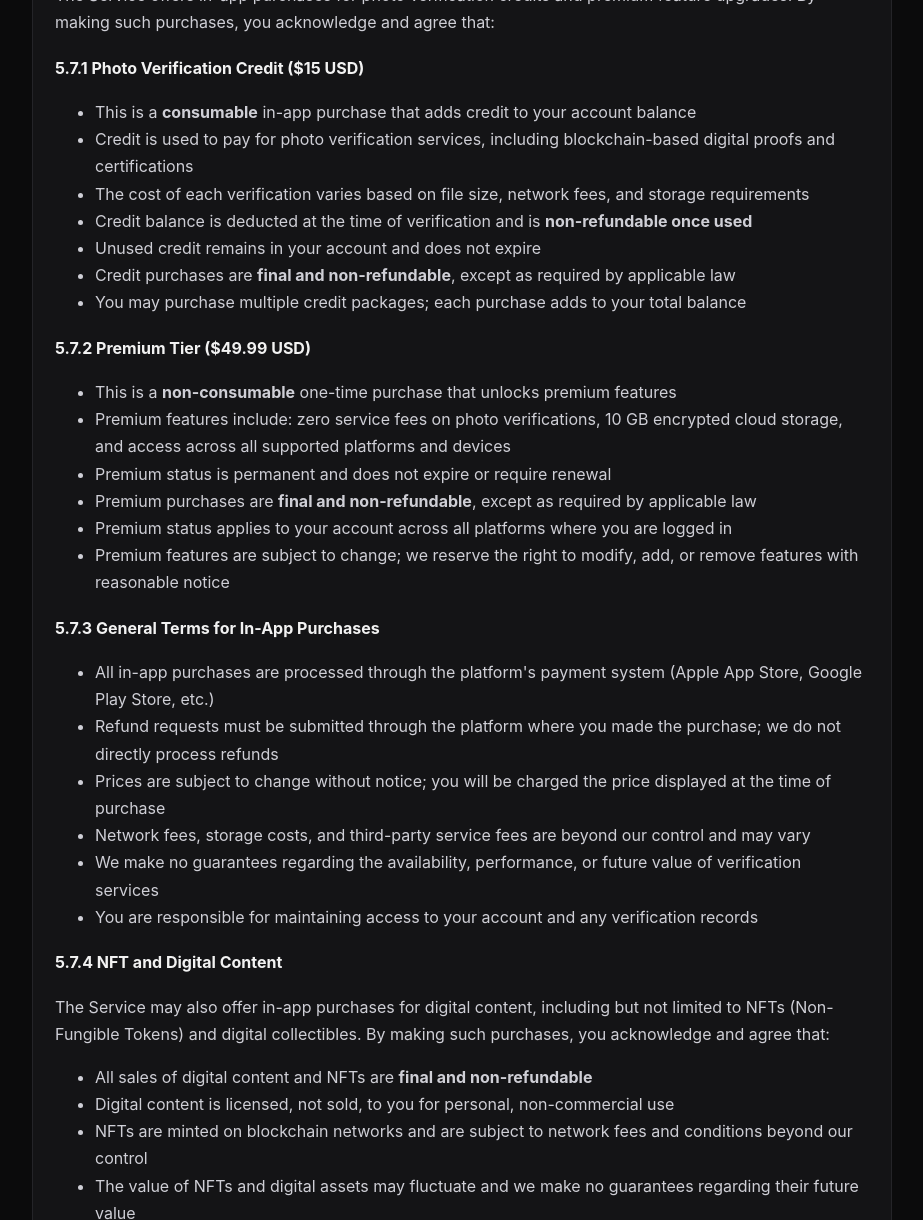
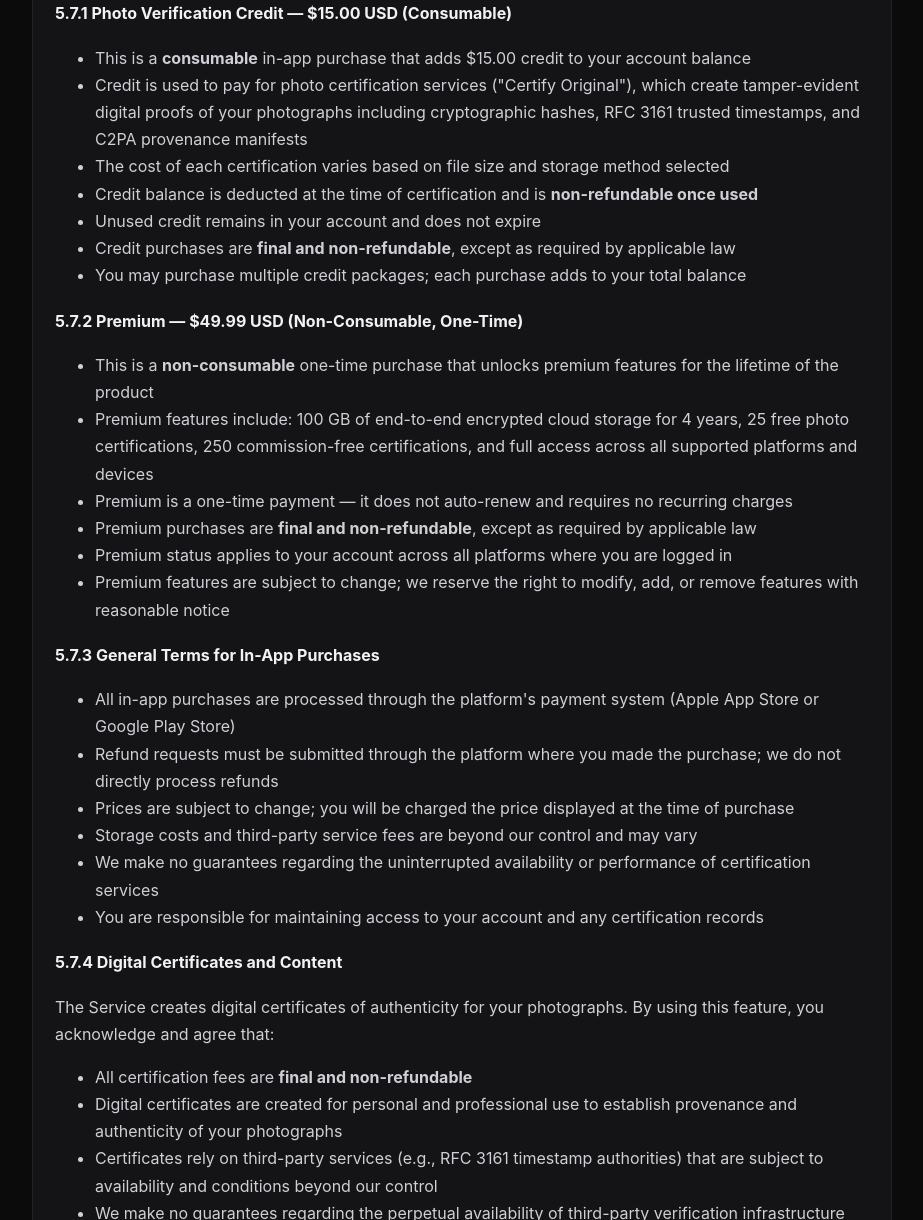
Before and after one commit to viktorvishyn369/Server-Public, a plain HTML site: page docs/terms.html in a window 1280 px wide. Shown: the part 2502-3722 px from the top of the page, without its empty margins (178-1101 px from the left). Drawn offline with Linux system fonts and the light colour scheme.

Commit message:
Update docs: precise / payment info, remove blockchain refs, fix expired sub DB persistence + admin display

```diff
--- a/docs/terms.html
+++ b/docs/terms.html
@@ -62,7 +62,7 @@
         <p>StealthCloud mode and certain premium features require a paid subscription. Subscription plans, pricing, and storage limits are displayed in the application prior to purchase.</p>
 
         <h3>5.2 Billing and Payment Processing</h3>
-        <p>Subscriptions and in-app purchases are billed through the platform where you obtained the application (e.g., app stores, desktop application, or blockchain payment processors). All payments are processed by these third-party platforms according to their respective terms and policies. StealthLynk, US does not directly process payment card information.</p>
+        <p>Subscriptions and in-app purchases are billed through the platform where you obtained the application (e.g., Apple App Store, Google Play Store). All payments are processed by these third-party platforms according to their respective terms and policies. StealthLynk, US does not directly process payment card information.</p>
 
         <h3>5.3 Auto-Renewal</h3>
         <div class="warning">
@@ -90,7 +90,6 @@
         <ul>
           <li><strong>Mobile:</strong> Your device's app store subscription settings (not within the app itself)</li>
           <li><strong>Desktop:</strong> The subscription management section within the application</li>
-          <li><strong>Blockchain Payments:</strong> Subscriptions purchased via cryptocurrency do not auto-renew and must be manually renewed</li>
         </ul>
         <p>Deleting the application does not cancel your subscription. You must explicitly cancel through the appropriate platform.</p>
 
@@ -100,22 +99,22 @@
         <h3>5.7 In-App Purchases (Photo Verification and Premium Features)</h3>
         <p>The Service offers in-app purchases for photo verification credits and premium feature upgrades. By making such purchases, you acknowledge and agree that:</p>
 
-        <h4>5.7.1 Photo Verification Credit ($15 USD)</h4>
+        <h4>5.7.1 Photo Verification Credit — $15.00 USD (Consumable)</h4>
         <ul>
-          <li>This is a <strong>consumable</strong> in-app purchase that adds credit to your account balance</li>
-          <li>Credit is used to pay for photo verification services, including blockchain-based digital proofs and certifications</li>
-          <li>The cost of each verification varies based on file size, network fees, and storage requirements</li>
-          <li>Credit balance is deducted at the time of verification and is <strong>non-refundable once used</strong></li>
+          <li>This is a <strong>consumable</strong> in-app purchase that adds $15.00 credit to your account balance</li>
+          <li>Credit is used to pay for photo certification services ("Certify Original"), which create tamper-evident digital proofs of your photographs including cryptographic hashes, RFC 3161 trusted timestamps, and C2PA provenance manifests</li>
+          <li>The cost of each certification varies based on file size and storage method selected</li>
+          <li>Credit balance is deducted at the time of certification and is <strong>non-refundable once used</strong></li>
           <li>Unused credit remains in your account and does not expire</li>
           <li>Credit purchases are <strong>final and non-refundable</strong>, except as required by applicable law</li>
           <li>You may purchase multiple credit packages; each purchase adds to your total balance</li>
         </ul>
 
-        <h4>5.7.2 Premium Tier ($49.99 USD)</h4>
+        <h4>5.7.2 Premium — $49.99 USD (Non-Consumable, One-Time)</h4>
         <ul>
-          <li>This is a <strong>non-consumable</strong> one-time purchase that unlocks premium features</li>
-          <li>Premium features include: zero service fees on photo verifications, 10 GB encrypted cloud storage, and access across all supported platforms and devices</li>
-          <li>Premium status is permanent and does not expire or require renewal</li>
+          <li>This is a <strong>non-consumable</strong> one-time purchase that unlocks premium features for the lifetime of the product</li>
+          <li>Premium features include: 100 GB of end-to-end encrypted cloud storage for 4 years, 25 free photo certifications, 250 commission-free certifications, and full access across all supported platforms and devices</li>
+          <li>Premium is a one-time payment — it does not auto-renew and requires no recurring charges</li>
           <li>Premium purchases are <strong>final and non-refundable</strong>, except as required by applicable law</li>
           <li>Premium status applies to your account across all platforms where you are logged in</li>
           <li>Premium features are subject to change; we reserve the right to modify, add, or remove features with reasonable notice</li>
@@ -123,22 +122,22 @@
 
         <h4>5.7.3 General Terms for In-App Purchases</h4>
         <ul>
-          <li>All in-app purchases are processed through the platform's payment system (Apple App Store, Google Play Store, etc.)</li>
+          <li>All in-app purchases are processed through the platform's payment system (Apple App Store or Google Play Store)</li>
           <li>Refund requests must be submitted through the platform where you made the purchase; we do not directly process refunds</li>
-          <li>Prices are subject to change without notice; you will be charged the price displayed at the time of purchase</li>
-          <li>Network fees, storage costs, and third-party service fees are beyond our control and may vary</li>
-          <li>We make no guarantees regarding the availability, performance, or future value of verification services</li>
-          <li>You are responsible for maintaining access to your account and any verification records</li>
+          <li>Prices are subject to change; you will be charged the price displayed at the time of purchase</li>
+          <li>Storage costs and third-party service fees are beyond our control and may vary</li>
+          <li>We make no guarantees regarding the uninterrupted availability or performance of certification services</li>
+          <li>You are responsible for maintaining access to your account and any certification records</li>
         </ul>
 
-        <h4>5.7.4 NFT and Digital Content</h4>
-        <p>The Service may also offer in-app purchases for digital content, including but not limited to NFTs (Non-Fungible Tokens) and digital collectibles. By making such purchases, you acknowledge and agree that:</p>
+        <h4>5.7.4 Digital Certificates and Content</h4>
+        <p>The Service creates digital certificates of authenticity for your photographs. By using this feature, you acknowledge and agree that:</p>
         <ul>
-          <li>All sales of digital content and NFTs are <strong>final and non-refundable</strong></li>
-          <li>Digital content is licensed, not sold, to you for personal, non-commercial use</li>
-          <li>NFTs are minted on blockchain networks and are subject to network fees and conditions beyond our control</li>
-          <li>The value of NFTs and digital assets may fluctuate and we make no guarantees regarding their future value</li>
-          <li>You are responsible for maintaining access to your wallet and any associated private keys</li>
+          <li>All certification fees are <strong>final and non-refundable</strong></li>
+          <li>Digital certificates are created for personal and professional use to establish provenance and authenticity of your photographs</li>
+          <li>Certificates rely on third-party services (e.g., RFC 3161 timestamp authorities) that are subject to availability and conditions beyond our control</li>
+          <li>We make no guarantees regarding the perpetual availability of third-party verification infrastructure</li>
+          <li>You are responsible for maintaining access to your account and any associated certificate records</li>
         </ul>
 
         <h3>5.8 Service Availability</h3>
```
Also changed, not shown: docs/privacy-policy.html (+6 -5 lines).
